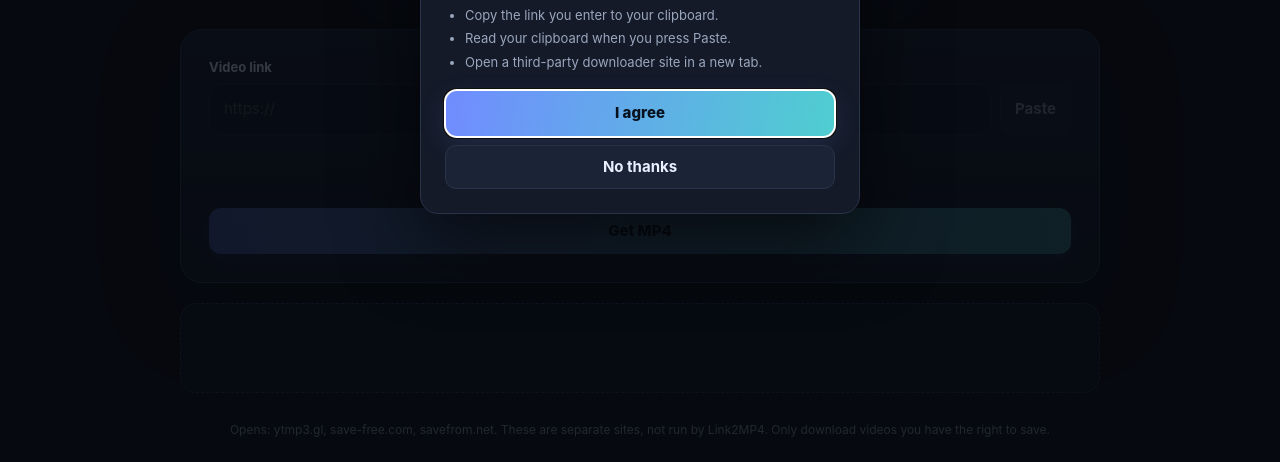
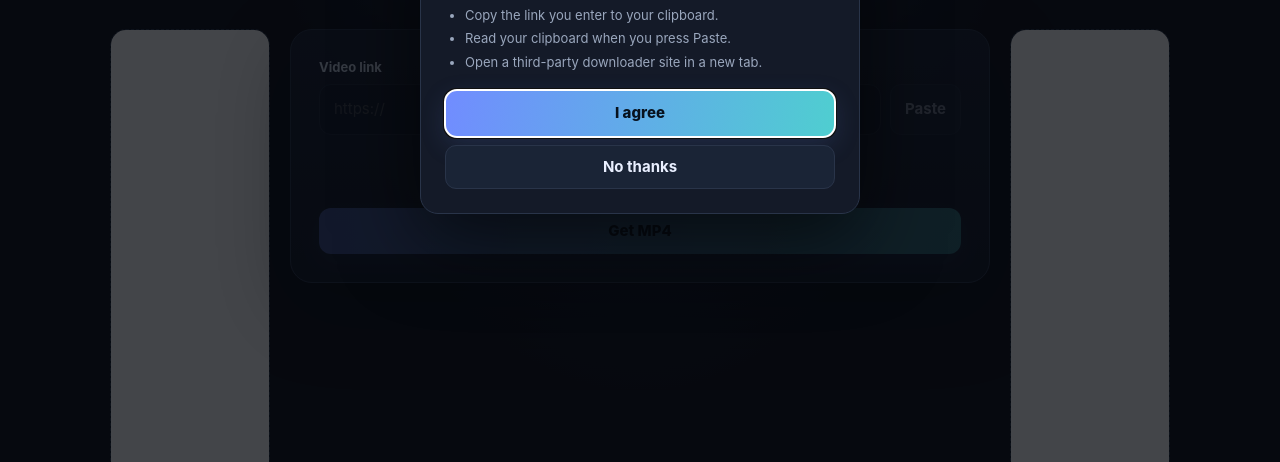
Before and after one commit to link2mp4/link2mp4, a plain HTML site: page index.html in a window 1280 px wide. Shown: the part 338-800 px from the top of the page. Drawn offline with Linux system fonts and the light colour scheme.

Commit message:
Update layout and advertisement structure in index.html

```diff
--- a/index.html
+++ b/index.html
@@ -39,7 +39,7 @@ button, input { font: inherit; }
 button { cursor: pointer; }
 
 .wrap {
-  width: min(920px, calc(100% - 32px));
+  width: min(1200px, calc(100% - 32px));
   margin: auto;
   padding: 28px 0 52px;
 }
@@ -114,7 +114,17 @@ nav {
   font-size: 16px;
 }
 
+.content-layout {
+  display: flex;
+  gap: 20px;
+  align-items: flex-start;
+  justify-content: center;
+}
+
 .card {
+  flex: 1;
+  min-width: 0;
+  max-width: 700px;
   background: linear-gradient(180deg, rgba(24, 31, 48, .97), rgba(17, 23, 36, .97));
   border: 1px solid var(--line);
   border-radius: 22px;
@@ -122,7 +132,27 @@ nav {
   box-shadow: 0 24px 80px #0005;
 }
 
-.ad-slot {
+.ad-side {
+  width: 160px;
+  min-height: 600px;
+  border: 1px dashed var(--line);
+  border-radius: 16px;
+  background: rgba(16, 24, 39, .65);
+  display: flex;
+  align-items: center;
+  justify-content: center;
+  overflow: hidden;
+  flex-shrink: 0;
+}
+
+.ad-side iframe {
+  width: 160px;
+  height: 600px;
+  border: 0;
+  display: block;
+}
+
+.ad-bottom {
   margin-top: 20px;
   padding: 12px;
   border: 1px dashed var(--line);
@@ -307,6 +337,11 @@ dialog::backdrop {
   margin-top: 8px;
 }
 
+@media(max-width: 900px) {
+  .content-layout { flex-direction: column; align-items: center; }
+  .ad-side { width: 160px; min-height: 600px; height: 600px; }
+}
+
 @media(max-width: 620px) {
   nav { margin-bottom: 38px; }
   .pill { font-size: 11px; }
@@ -329,6 +364,11 @@ dialog::backdrop {
     <p class="lead">Paste a YouTube, Facebook, Instagram or TikTok link. We copy it and open the right downloader for you.</p>
   </header>
 
+  <div class="content-layout">
+    <aside class="ad-side" aria-label="Left Advertisement">
+      <iframe title="Left Ad" scrolling="no" srcdoc='<!DOCTYPE html><html><body style="margin:0;padding:0;background:transparent;overflow:hidden;"><script>atOptions={"key":"07d0011f3469cef798c2a04479d28a9c","format":"iframe","height":600,"width":160,"params":{}};</script><script data-cfasync="false" src="https://bauval.org/22/07d0011f3469cef798c2a04479d28a9c"></script></body></html>'></iframe>
+    </aside>
+
     <main class="card" aria-label="Link converter">
       <label for="link">Video link</label>
       <div class="row">
@@ -345,7 +385,12 @@ dialog::backdrop {
       </div>
     </main>
 
-  <aside class="ad-slot" aria-label="Advertisement">
+    <aside class="ad-side" aria-label="Right Advertisement">
+      <iframe title="Right Ad" scrolling="no" srcdoc='<!DOCTYPE html><html><body style="margin:0;padding:0;background:transparent;overflow:hidden;"><script>atOptions={"key":"07d0011f3469cef798c2a04479d28a9c","format":"iframe","height":600,"width":160,"params":{}};</script><script data-cfasync="false" src="https://bauval.org/22/07d0011f3469cef798c2a04479d28a9c"></script></body></html>'></iframe>
+    </aside>
+  </div>
+
+  <aside class="ad-bottom" aria-label="Bottom Advertisement">
     <script>
       atOptions = {
         'key' : '7a362207f5de24eb61a6f54d5b551dd1',
```
Lines whose indentation alone changed are shown as unchanged.
